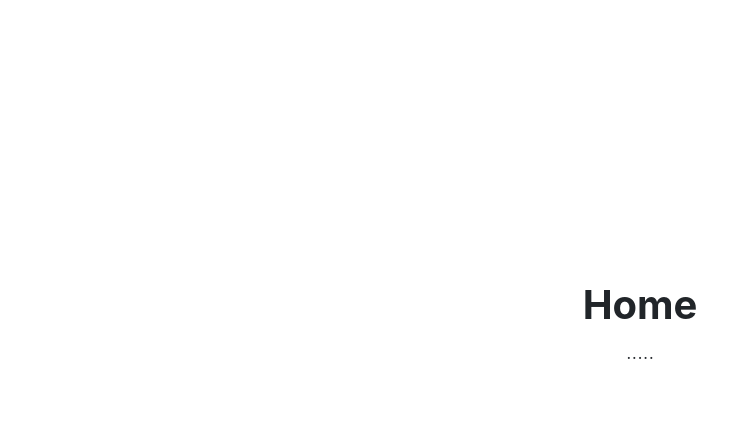
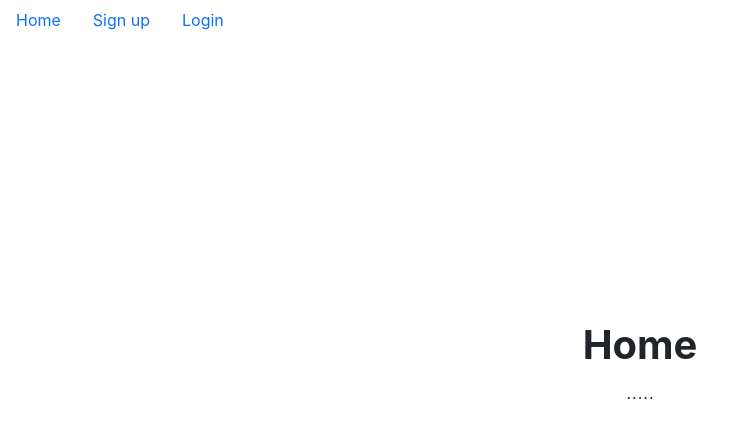
Before and after one commit to francislu2021/multi-payment-2021, a React (Create React App) app in the folder client/: page / in a window 1280 px wide. Shown: the top 438 px of the page, without its empty margins (0-742 px from the left). Built offline with nearby package versions, Linux system fonts and the light colour scheme.

Commit message:
nav tested & routed

```diff
--- a/client/src/App.js
+++ b/client/src/App.js
@@ -3,10 +3,12 @@
 import Home from "./pages/Home";
 import Register from "./pages/Register";
 import Login from "./pages/Login";
+import Nav from "./components/Nav";
 
 function App() {
   return (
     <Router>
+      <Nav />
     <Routes>
 <Route exact path="/" element={<Home />}></Route>
 <Route exact path="/register" element={<Register />}></Route>
--- /dev/null
+++ b/client/src/components/Nav.js
@@ -0,0 +1,26 @@
+import React from "react";
+import { Link } from "react-router-dom";
+
+const Nav= () => {
+    return (
+        <ul class="nav">
+            <li class="nav-item">
+                 <Link class="nav-link active" aria-current="page" to="/">
+                     Home
+                     </Link>
+                     </li>
+                     <li class="nav-item">
+                        <Link class="nav-link" to="/register">
+                            Sign up
+                            </Link>
+                            </li>
+                            <li class="nav-item">
+                                <Link class="nav-link" to="/login">
+                                    Login
+                                    </Link>
+                                    </li>
+                                            </ul>
+                                             );
+                                            };
+
+export default Nav;
```
Also changed, not shown: 1 other file (tests, documents, lock files or other folders).
